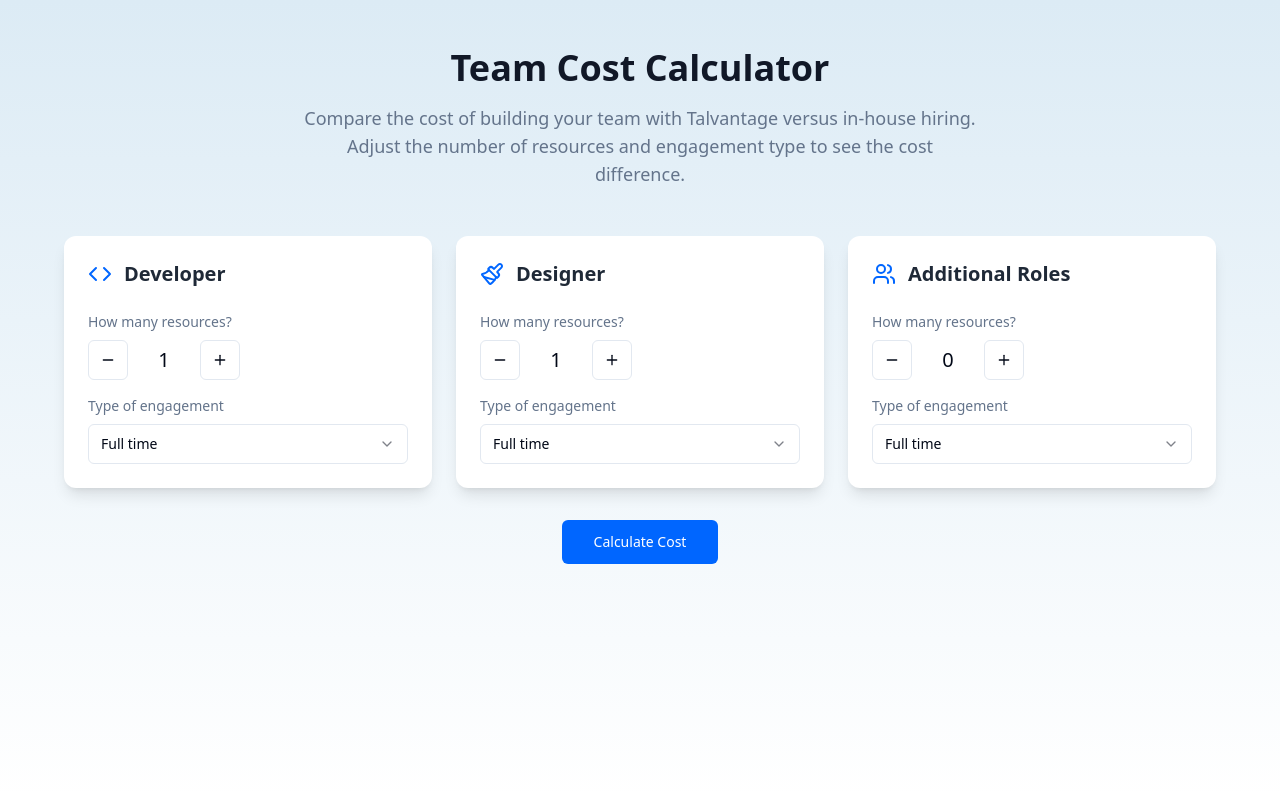
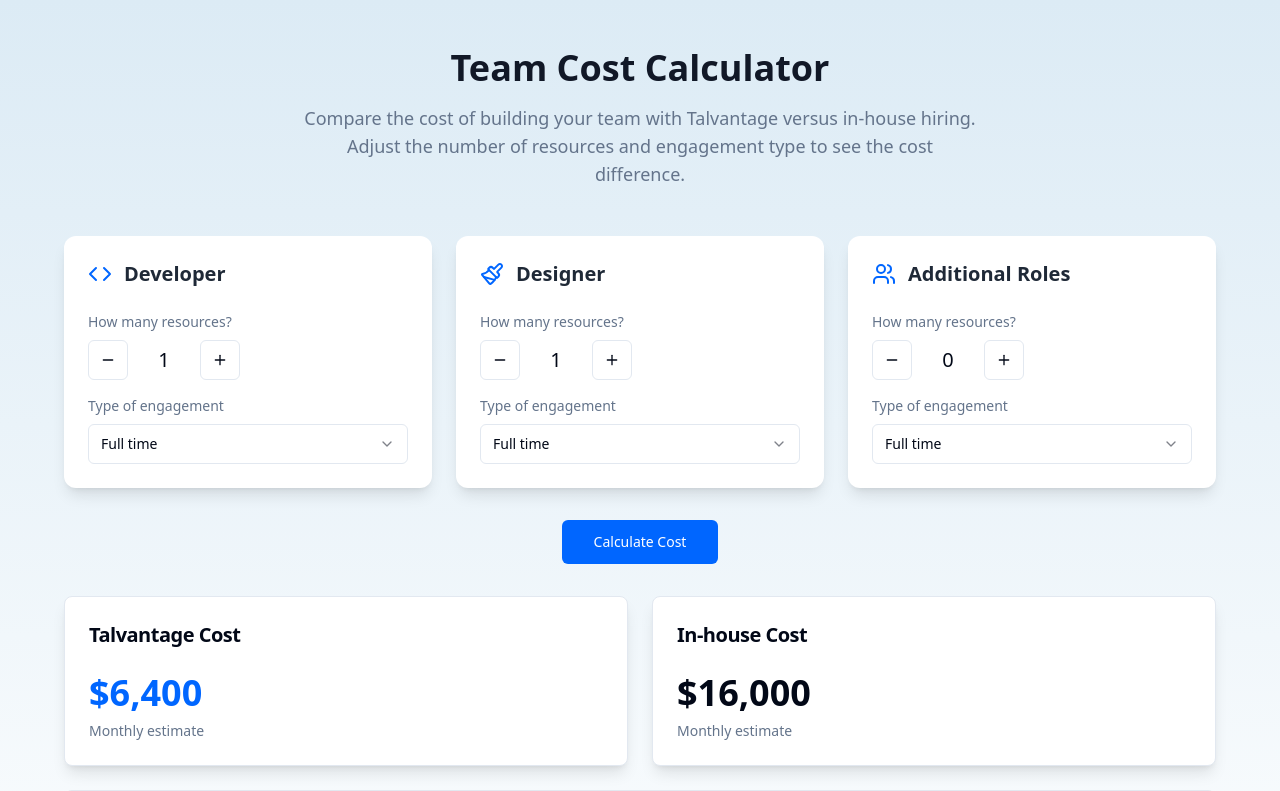
Before and after one commit to akshaysalekar17/Calculator, a React (Vite) app: page / in a window 1280 px wide. Shown: the top 791 px of the page. Built offline with nearby package versions, Linux system fonts and the light colour scheme.

Commit message:
Keep Calculator Open for Edits
Enable live updates in the calculator when changing the number of resources, ensuring the calculator remains open for user adjustments.
[skip gpt_engineer]

```diff
--- a/src/components/Calculator.tsx
+++ b/src/components/Calculator.tsx
@@ -21,7 +21,6 @@ const INHOUSE_RATE = 50; // $50/hour
 
 export function Calculator() {
   const { toast } = useToast();
-  const [showResults, setShowResults] = useState(false);
   const [resources, setResources] = useState({
     developer: { count: 1, engagement: "full-time" },
     designer: { count: 1, engagement: "full-time" },
@@ -94,7 +93,6 @@ export function Calculator() {
   };
 
   const handleCalculate = () => {
-    setShowResults(true);
     toast({
       title: "Cost Calculation Complete",
       description: "Your cost comparison has been calculated.",
@@ -109,7 +107,6 @@ export function Calculator() {
       ...prev,
       [type]: { ...prev[type], ...updates },
     }));
-    setShowResults(false); // Hide results when inputs change
   };
 
   return (
@@ -168,7 +165,7 @@ export function Calculator() {
           </Button>
         </div>
 
-        {showResults && calculateTotalCost()}
+        {calculateTotalCost()}
       </div>
     </div>
   );
```
